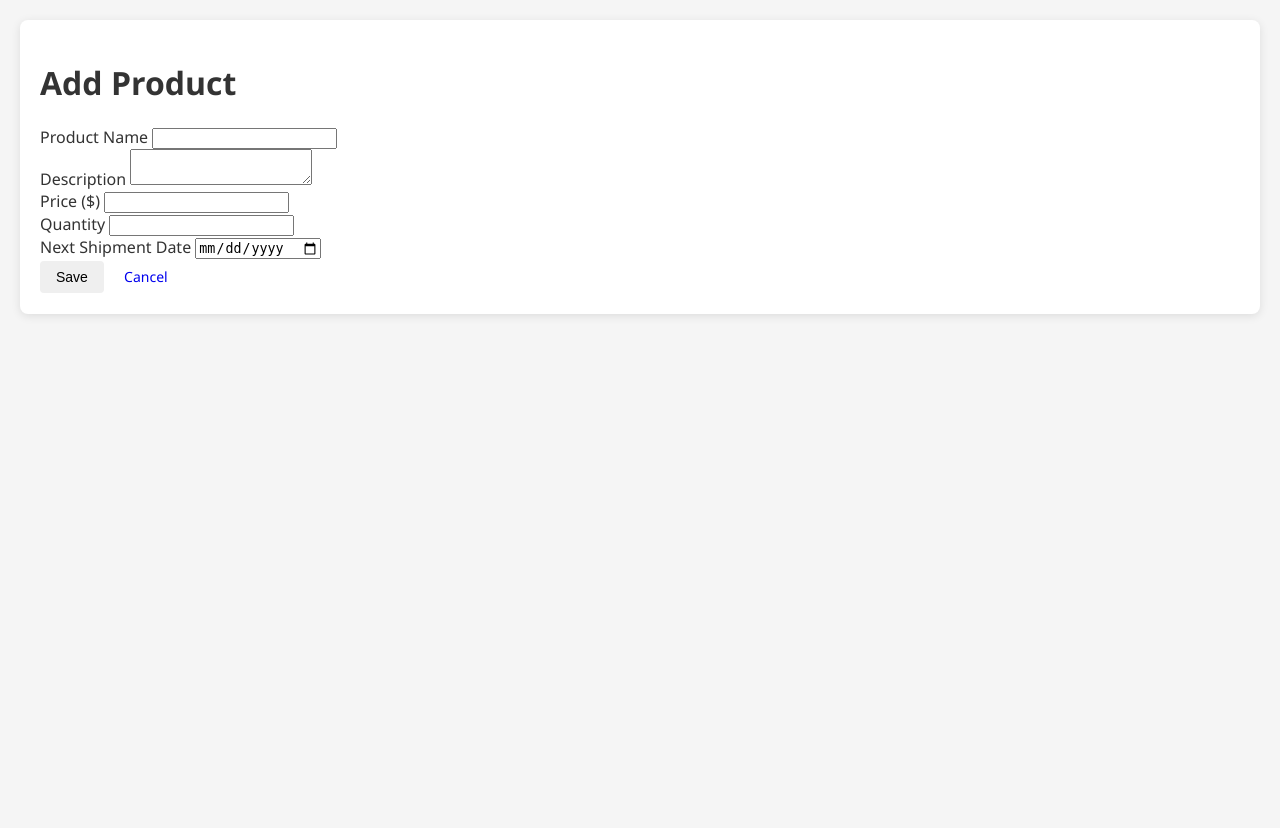
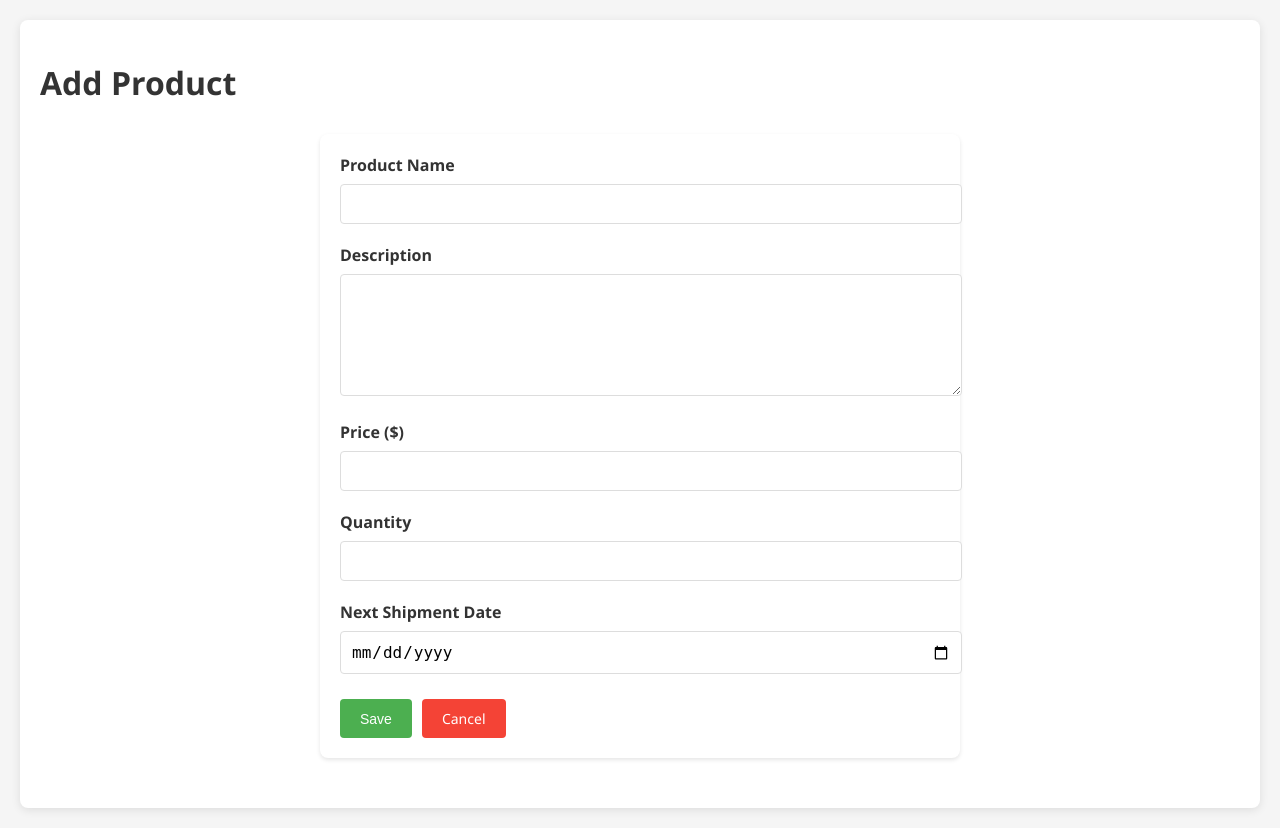
Before and after one commit to JeffyK1212/Flask-Project, a Python web app: template templates/edit_product.html in a window 1280 px wide. Before the commit the page ends 316 px from the top, so only its background shows below. Run offline with Jinja, Linux system fonts and the light colour scheme; the template is opened without the code that fills it, so the values that code supplies are empty.

Commit message:
Added CSS designs for the add product page

```diff
--- a/static/style.css
+++ b/static/style.css
@@ -78,3 +78,83 @@ th {
 tr:hover {
     background-color: #f5f5f5;
 }
+
+.product-form {
+    max-width: 600px;
+    margin: 0 auto;
+}
+
+.form-group {
+    margin-bottom: 15px;
+}
+
+.form-control {
+    width: 100%;
+    padding: 8px;
+    border: 1px solid #ddd;
+    border-radius: 4px;
+}
+
+.form-control:focus {
+    border-color: #4CAF50;
+    outline: none;
+}
+
+.product-form {
+    max-width: 600px;
+    margin: 30px auto;
+    padding: 20px;
+    background: #fff;
+    border-radius: 8px;
+    box-shadow: 0 2px 4px rgba(0,0,0,0.1);
+}
+
+.form-group {
+    margin-bottom: 20px;
+}
+
+.form-group label {
+    display: block;
+    margin-bottom: 8px;
+    font-weight: 600;
+    color: #333;
+}
+
+.form-control {
+    width: 100%;
+    padding: 10px;
+    border: 1px solid #ddd;
+    border-radius: 4px;
+    font-size: 16px;
+}
+
+.form-control:focus {
+    border-color: #4CAF50;
+    outline: none;
+    box-shadow: 0 0 0 2px rgba(76, 175, 80, 0.2);
+}
+
+textarea.form-control {
+    min-height: 100px;
+    resize: vertical;
+}
+
+.form-actions {
+    display: flex;
+    gap: 10px;
+    margin-top: 25px;
+}
+
+.btn-save {
+    background-color: #4CAF50;
+    color: white;
+    padding: 10px 20px;
+}
+
+.btn-cancel {
+    background-color: #f44336;
+    color: white;
+    padding: 10px 20px;
+    text-decoration: none;
+    text-align: center;
+}
```
